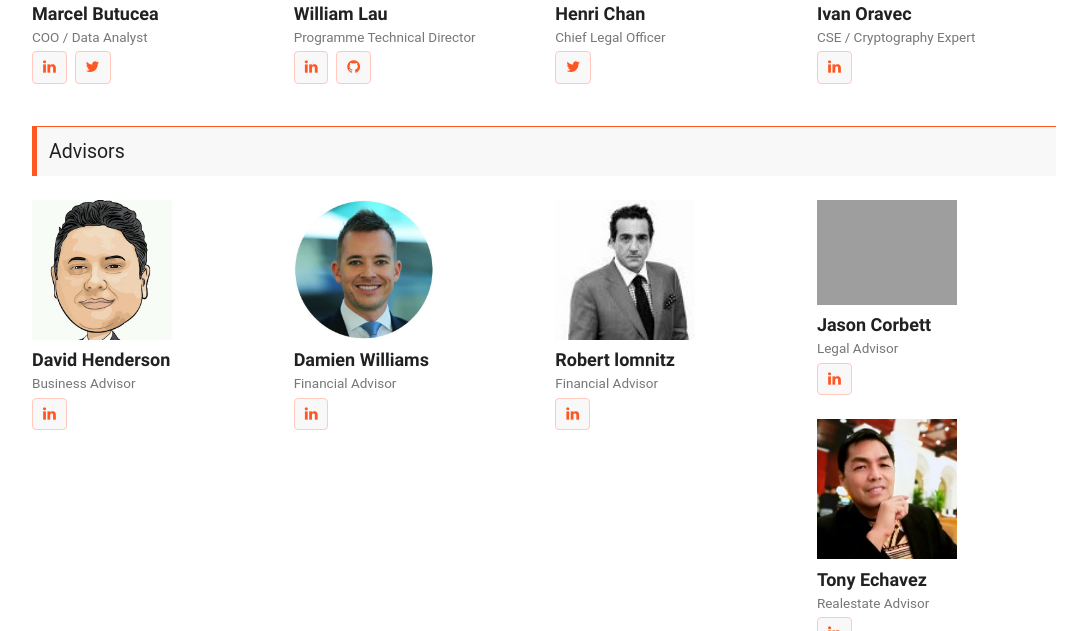
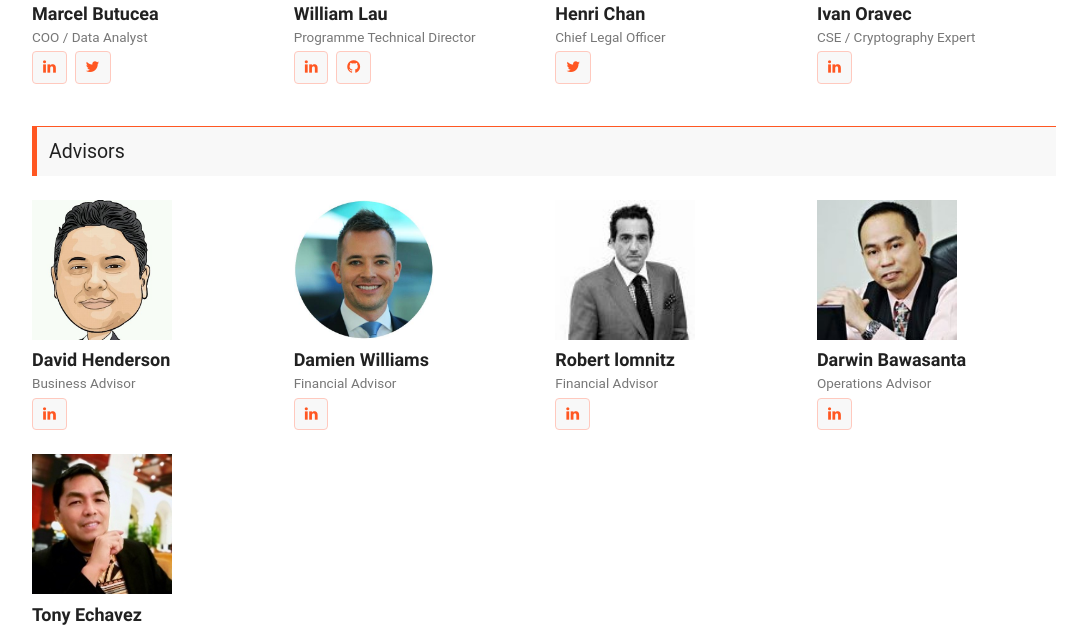
Before and after one commit to GammaFund/Web, a Python web app: template template/our-team.html in a window 1280 px wide. Shown: the part 422-1053 px from the top of the page, without its empty margins (96-1183 px from the left). Run offline with Jinja, Linux system fonts and the light colour scheme; the template is opened without the code that fills it, so the values that code supplies are empty; some libraries are stand-ins or nearby versions; some web fonts are replaced; grey boxes are pictures that could not be loaded.

Commit message:
Update web content

```diff
--- a/template/our-team.html
+++ b/template/our-team.html
@@ -111,11 +111,11 @@
           </div>
 
           <div class="team-member-box col l3 m6 s12">
-            <div class="team-member-avator"><img src="/images/member/avator.png"></div>
-            <div class="team-member-name">Jason Corbett</div>
-            <div class="team-member-title">Legal Advisor</div>
+            <div class="team-member-avator"><img src="/images/member/darwin.jpg"></div>
+            <div class="team-member-name">Darwin Bawasanta</div>
+            <div class="team-member-title">Operations Advisor</div>
             <div class="team-member-social">
-              <a href="https://www.linkedin.com/in/drjasoncorbett/" target="_blank" alt="LinkedIn">
+              <a href="https://www.linkedin.com/in/dbawasanta/" target="_blank" alt="LinkedIn">
                 <i class="fa fa-linkedin"></i>
               </a>
             </div>
```
Also changed, not shown: template/strategy.html (+4 -4 lines), images/member/darwin.jpg (added).
